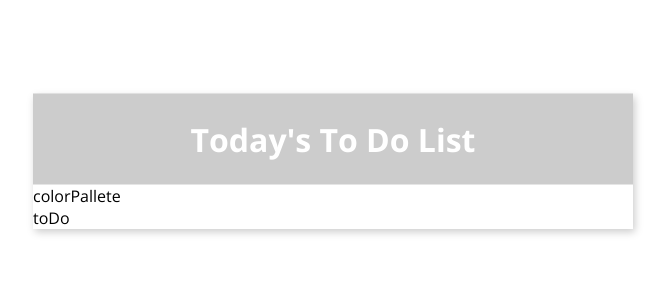
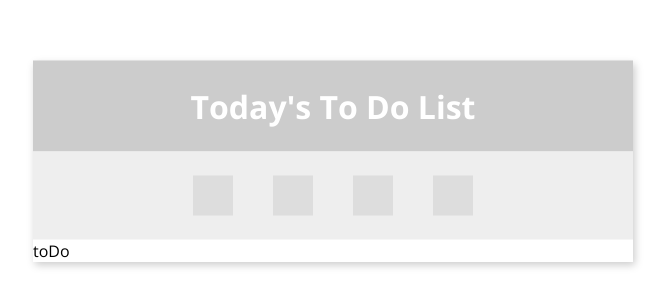
Before and after one commit to ro-ssang/to-do-with-react, a React (Create React App) app: page / in a window 1280 px wide. Shown: the part 239-546 px from the top of the page, without its empty margins (307-976 px from the left). Built offline with nearby package versions, Linux system fonts and the light colour scheme.

Commit message:
Add Color Pallete Component to App Container

```diff
--- /dev/null
+++ b/src/components/ColorPallete/ColorItem/ColorItem.js
@@ -0,0 +1,7 @@
+import React from "react";
+
+import classes from "./ColorItem.module.css";
+
+const colorItem = (props) => <li className={classes.ColorItem}></li>;
+
+export default colorItem;
--- /dev/null
+++ b/src/components/ColorPallete/ColorItem/ColorItem.module.css
@@ -0,0 +1,7 @@
+.ColorItem {
+  margin: 0 20px;
+  width: 40px;
+  height: 40px;
+  background: #ddd;
+  cursor: pointer;
+}
--- /dev/null
+++ b/src/components/ColorPallete/ColorPallete.js
@@ -0,0 +1,15 @@
+import React from "react";
+
+import classes from "./ColorPallete.module.css";
+import ColorItem from "./ColorItem/ColorItem";
+
+const colorPallete = (props) => (
+  <ul className={classes.ColorPallete}>
+    <ColorItem />
+    <ColorItem />
+    <ColorItem />
+    <ColorItem />
+  </ul>
+);
+
+export default colorPallete;
--- /dev/null
+++ b/src/components/ColorPallete/ColorPallete.module.css
@@ -0,0 +1,7 @@
+.ColorPallete {
+  display: flex;
+  justify-content: center;
+  align-items: center;
+  padding: 24px 0;
+  background: #eee;
+}
--- a/src/components/pageHeader/pageHeader.js
+++ b/src/components/pageHeader/pageHeader.js
@@ -1,6 +1,6 @@
 import React from "react";
 
-import classes from "./pageHeader.module.css";
+import classes from "./PageHeader.module.css";
 
 const pageHeader = (props) => (
   <header className={classes.PageHeader}>
--- a/src/containers/App.js
+++ b/src/containers/App.js
@@ -1,14 +1,15 @@
 import React, { Component } from "react";
 
 import classes from "./App.module.css";
-import PageHeader from "../components/pageHeader/pageHeader";
+import PageHeader from "../components/PageHeader/PageHeader";
+import ColorPallete from "../components/ColorPallete/ColorPallete";
 
 class App extends Component {
   render() {
     return (
       <div className={classes.App}>
         <PageHeader />
-        <div>colorPallete</div>
+        <ColorPallete />
         <div>toDo</div>
       </div>
     );
--- a/src/index.css
+++ b/src/index.css
@@ -13,3 +13,11 @@ h6 {
   padding: 0;
   margin: 0;
 }
+
+/* Reset lists */
+ul,
+li {
+  padding: 0;
+  margin: 0;
+  list-style: none;
+}
```
